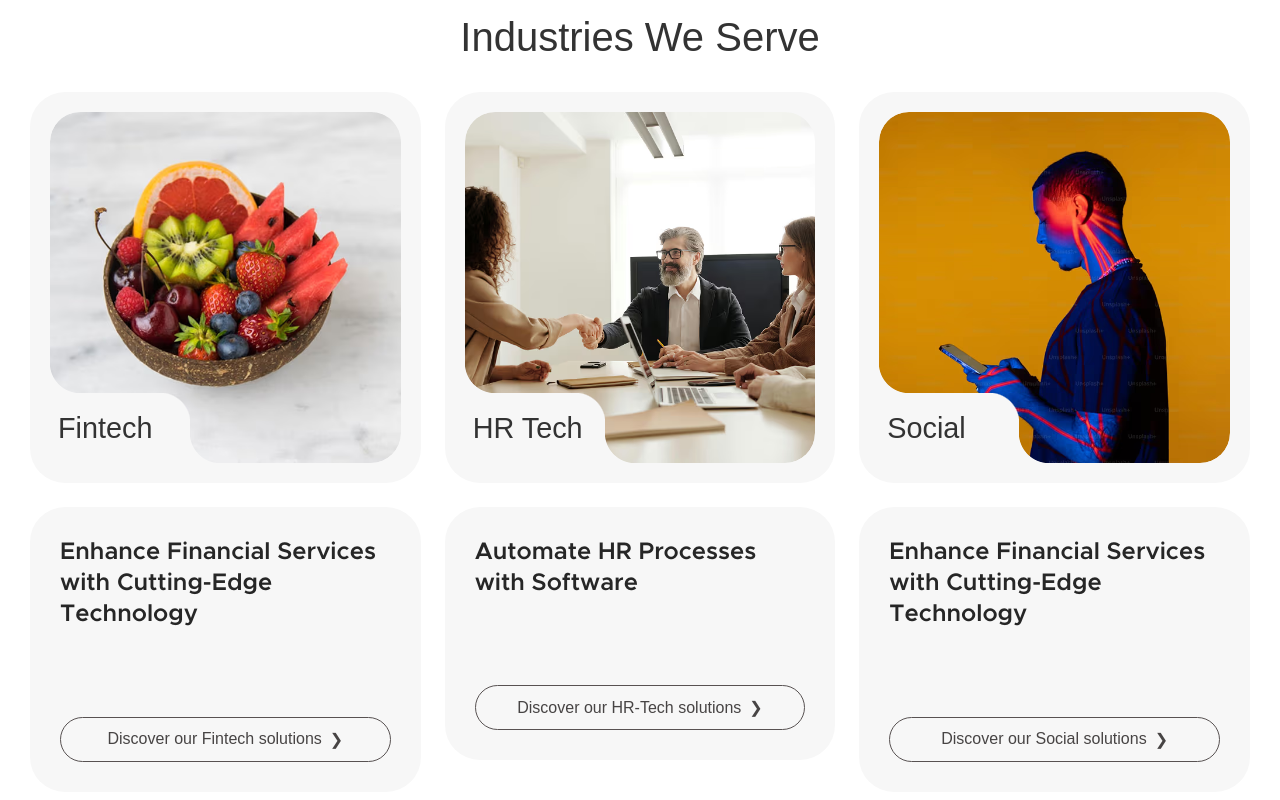
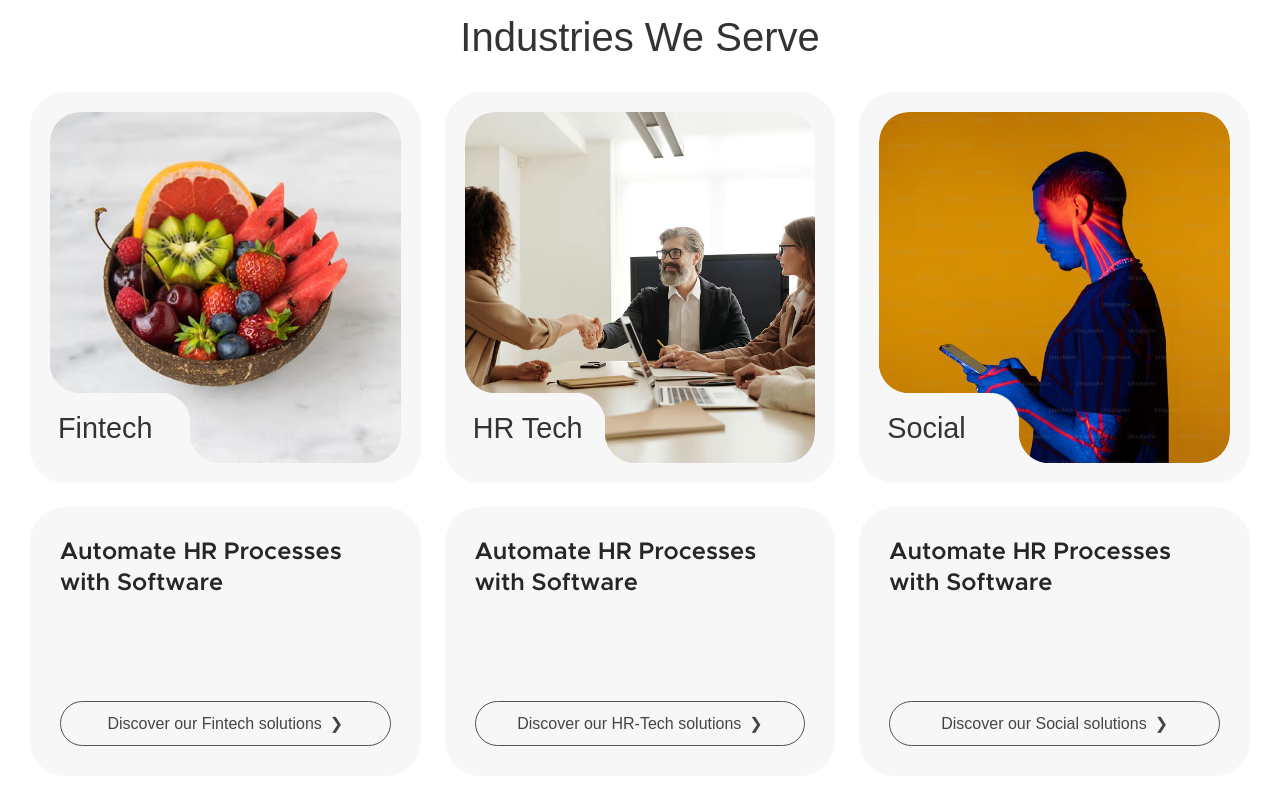
Before and after one commit to MehreenZahra/alfabolt-website, a Next.js app: page / in a window 1280 px wide. Shown: the part 901-1701 px from the top of the page. Built offline with nearby package versions, Linux system fonts and the light colour scheme; a web font is replaced by a local one.

Commit message:
content-fixes

```diff
--- a/app/page.tsx
+++ b/app/page.tsx
@@ -8,7 +8,7 @@
     {
       id: "1",
       heading: "Fintech",
-      cardTitle: "Enhance Financial Services with Cutting-Edge Technology",
+      cardTitle: "Automate HR Processes with Software",
       description:
         "Accelerate your fintech operations with tailored solutions that break barriers and drive innovation",
       buttonText: "Discover our Fintech solutions",
@@ -28,7 +28,7 @@
     {
       id: "3",
       heading: "Social",
-      cardTitle: "Enhance Financial Services with Cutting-Edge Technology",
+      cardTitle: "Automate HR Processes with Software",
       description:
         "Accelerate your fintech operations with tailored solutions that break barriers and drive innovation",
       buttonText: "Discover our Social solutions",
--- a/components/industries-we-serve/styles.module.css
+++ b/components/industries-we-serve/styles.module.css
@@ -48,11 +48,11 @@
   border-radius: 35px;
   background: #f7f7f7;
   overflow: hidden;
-  width: 100%;
-  height: fit-content;
-  max-height: 100%;
-  min-height: auto;
-  flex-shrink: 0;
+  /* width: 100%; */
+  /* height: fit-content; */
+  /* max-height: 100%; */
+  /* min-height: auto; */
+  /* flex-shrink: 0; */
   aspect-ratio: 1;
 }
 .imageContainer {
@@ -125,13 +125,17 @@
   flex-direction: column;
   flex: 1;
   align-items: center;
-  height: fit-content;
-  width: 100%;
-  max-height: fit-content;
-  min-height: fit-content;
+  /* height: fit-content; */
+  /* width: 100%; */
+  /* max-height: fit-content; */
+  /* min-height: fit-content; */
   transition: all 0.4s ease-in-out;
 }
-
+.textContainer{
+  display: flex;
+  flex-direction: column;
+  gap: 1rem;
+}
 .cardTitle {
   color: #262626;
   font-size: 1.5rem;
```
